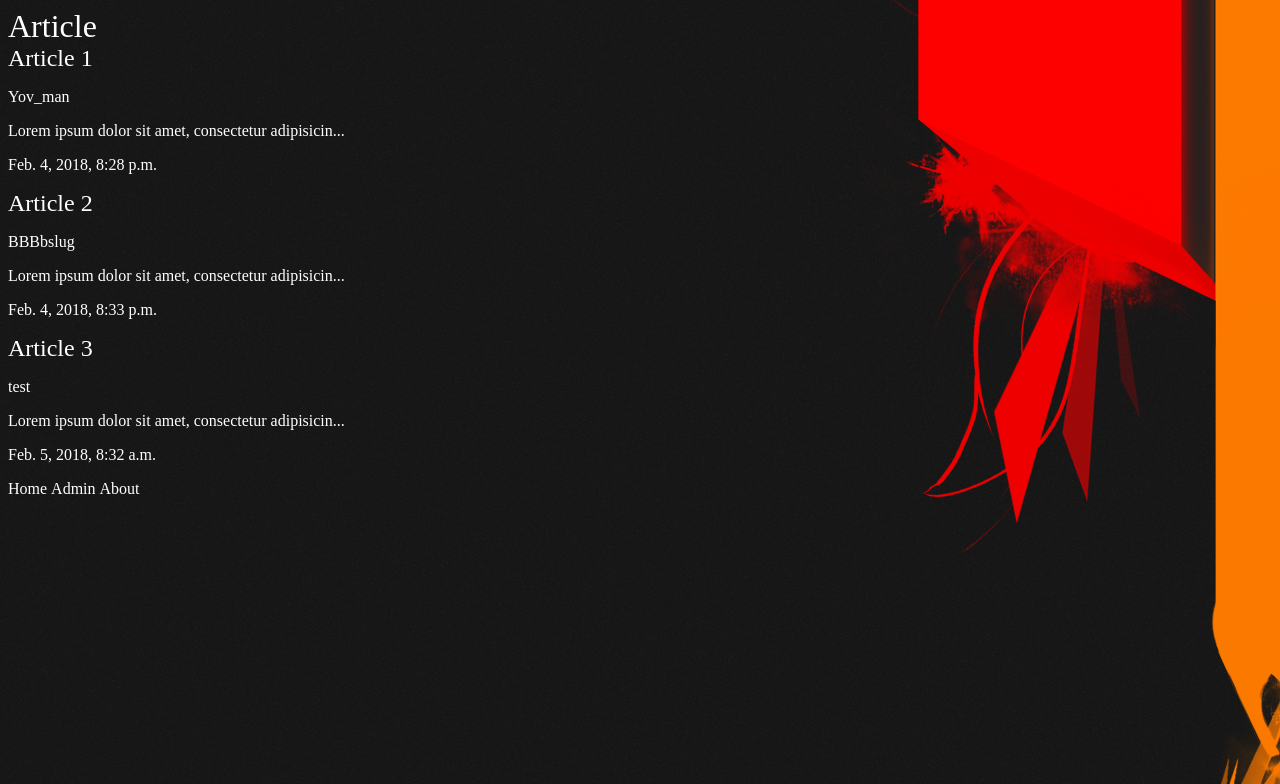
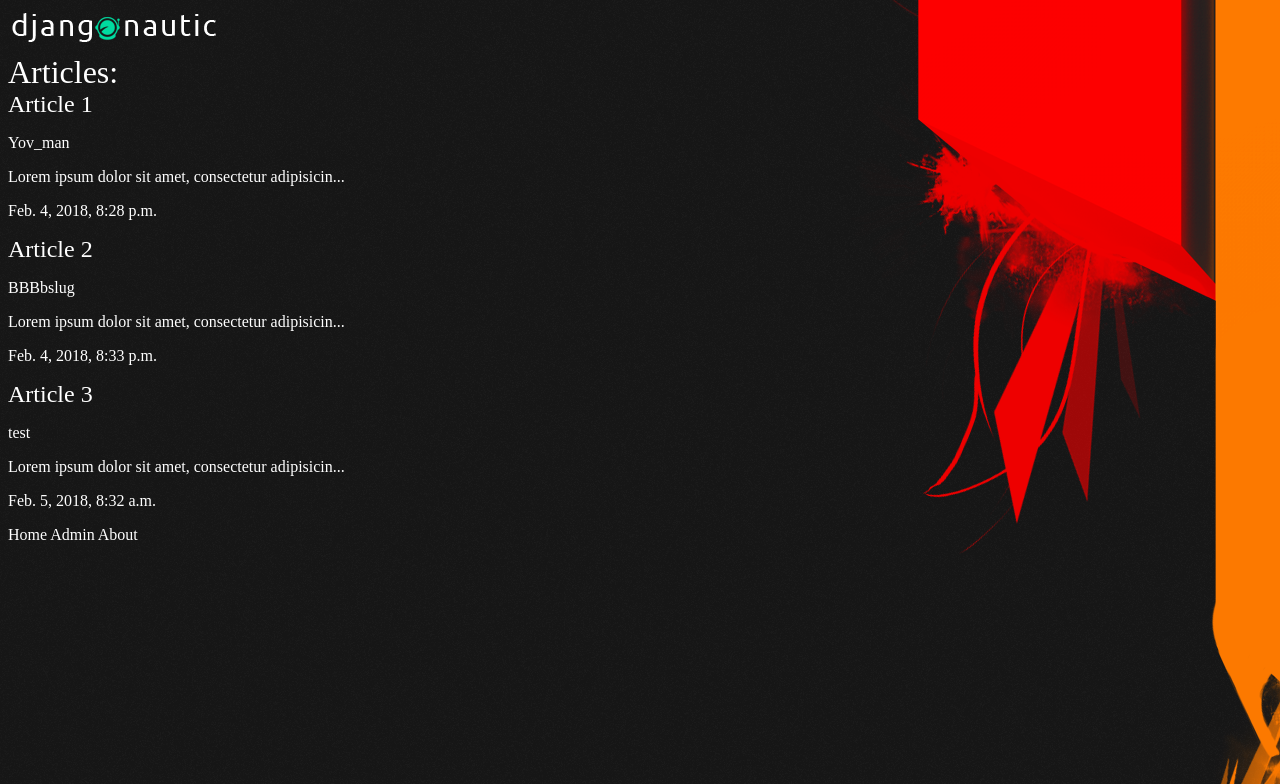
Before and after one commit to FriendlyPackMan/Django-website, a Django app: page /articles/ in a window 1280 px wide. Shown: the top 784 px of the page. Run offline with Django 3.2, Linux system fonts and the light colour scheme; data comes from the database, SQL or seed files in the repository; both versions use the stored data as it was after the commit.

Commit message:
created detail pages for articles

```diff
--- a/articles/templates/articles/article_list.html
+++ b/articles/templates/articles/article_list.html
@@ -1,18 +1,11 @@
-{% load static from staticfiles%}
+{% extends 'base_layout.html' %}
 
-<!DOCTYPE html>
-<html lang="ua">
-    <head>
-        <meta charset="UTF-8">
-        <title>Articles page</title>
-        <link rel="stylesheet" href="{% static 'style.css'%}">
-    </head>
-    <body>
-        <h1>Article</h1>
+{% block content %}
+<h1>Articles:</h1>
 <div class="articles">
     {% for article in articles%}
         <div class="article">
-                    <h2><a href="#">{{article.title}}</a></h2>
+            <h2><a href="{% url 'articles:detail' slug=article.slug%}">{{article.title}}</a></h2>
             <p>{{article.slug}}</p>
             <p>{{article.snippet}}</p>
             <p>{{article.date}}</p>
@@ -22,5 +15,4 @@
 <a href="..">Home</a>
 <a href="../admin">Admin</a>
 <a href="../about">About</a>
-    </body>
-</html>
+{% endblock %}
--- a/articles/urls.py
+++ b/articles/urls.py
@@ -1,6 +1,8 @@
 from django.urls import path
 from . import views
 
+app_name = "articles"
 urlpatterns = [
-    path('', views.article_list),
+    path('', views.article_list, name="list"),
+    path('<slug>', views.article_detail, name="detail"),
 ]
--- a/articles/views.py
+++ b/articles/views.py
@@ -1,7 +1,14 @@
 from django.shortcuts import render
 from .models import Article
+from django.http import HttpResponse
 
 # Create your views here.
 def article_list(request):
     articles = Article.objects.all().order_by('date')
     return render(request, "articles/article_list.html", {'articles': articles})
+
+def article_detail(request, slug):
+    #return HttpResponse(slug)
+    article = Article.objects.get(slug=slug)
+
+    return render(request, 'articles/article_detail.html', {'article': article})
--- /dev/null
+++ b/templates/base_layout.html
@@ -0,0 +1,17 @@
+{% load static from staticfiles%}
+
+<!DOCTYPE html>
+<html lang="ua">
+    <head>
+        <meta charset="UTF-8">
+        <title>Articles page</title>
+        <link rel="stylesheet" href="{% static 'style.css'%}">
+    </head>
+    <body>
+        <div class="wrapper">
+            <h1><a href="{% url 'articles:list' %}"><img src="{% static 'logo.png'%}"/></a></h1>
+            {% block content %}
+            {% endblock %}
+        </div>
+    </body>
+</html>
```
Also changed, not shown: articles/templates/articles/article_detail.html (added, +11 -0 lines), assets/1.svg (added), assets/logo.png (added), db.sqlite3. Lines whose indentation alone changed are shown as unchanged.
